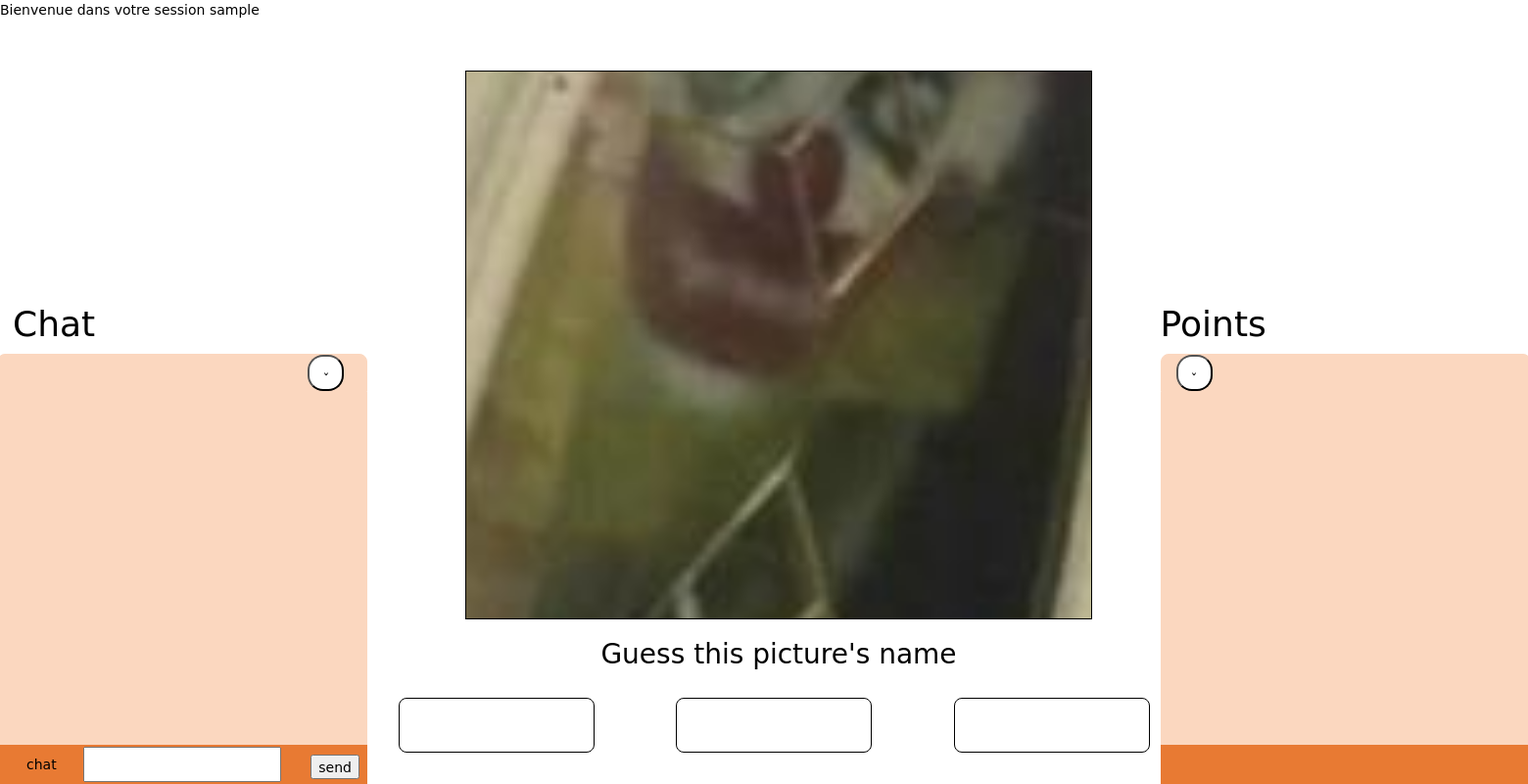
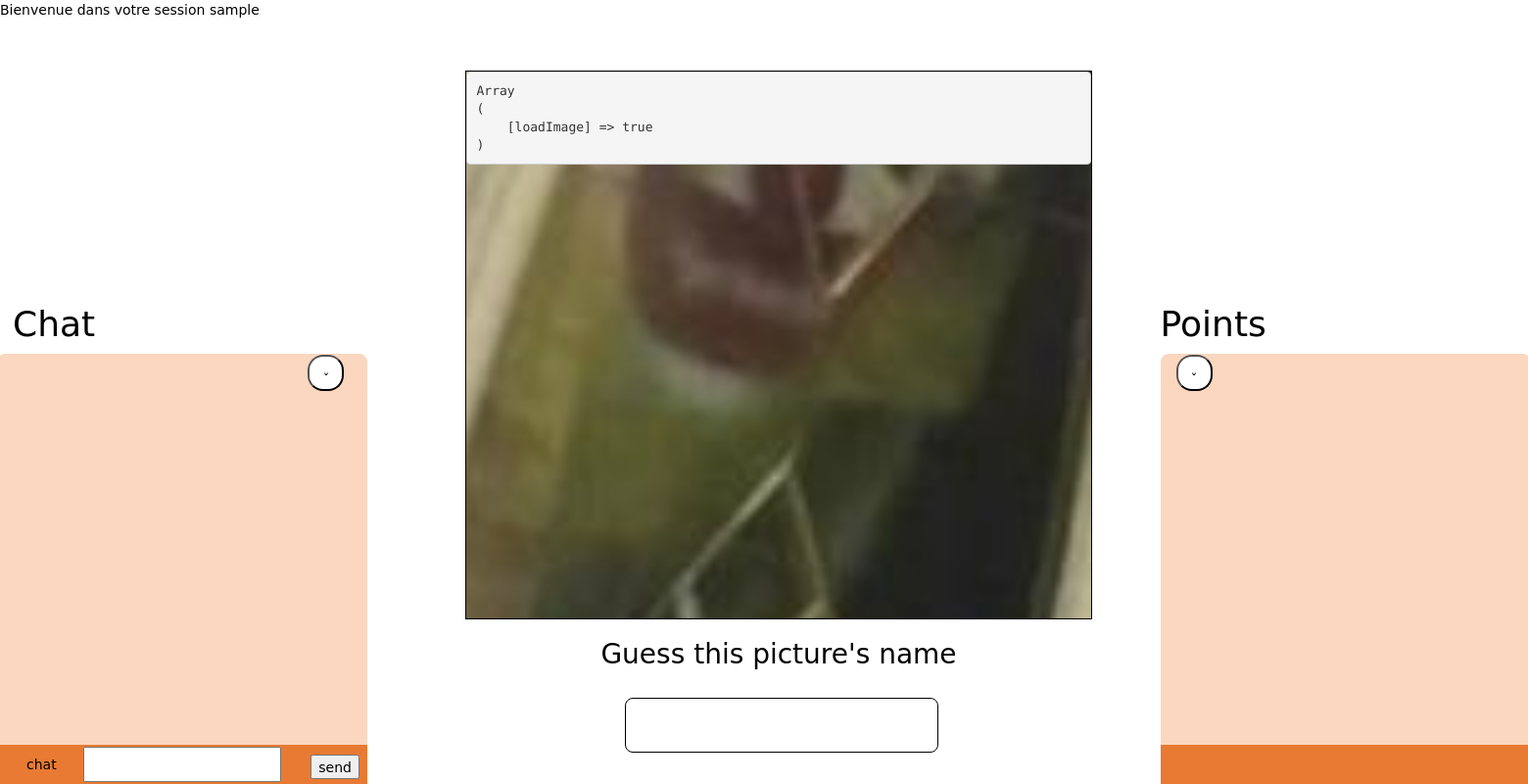
Before and after one commit to Lurente/module_151, a PHP site: page /session.php in a window 1560 px wide. Shown: the whole page at 98% size. Run offline with PHP 8.4, Linux system fonts and the light colour scheme; the visitor is signed in with stand-in values (Sample User, id 1); data that the repository does not hold is empty; some web fonts are replaced.

Commit message:
update to pc

```diff
--- a/assets/scss/main.css
+++ b/assets/scss/main.css
@@ -203,13 +203,13 @@
       margin-top: 2vh;
       font-size: 28px;
       text-align: center; }
-    .page-session .gameBackground .game .choicesDisplay {
+    .page-session .gameBackground .game .enterChoices {
       text-align: center; }
-      .page-session .gameBackground .game .choicesDisplay .col-md-4 {
+      .page-session .gameBackground .game .enterChoices .col-md-4 {
         border-radius: 1vh;
-        margin: 4vh 5.2vh 4vh 5.2vh;
+        margin: 4vh 34vh;
         border: 1px solid black;
-        width: 25vh;
+        width: 40vh;
         height: 7vh; }
   .page-session .gameBackground .points {
     margin-right: 1.5vh;
--- a/assets/scss/main.scss
+++ b/assets/scss/main.scss
@@ -313,13 +313,13 @@
         font-size: 28px;
         text-align: center;
       }
-      .choicesDisplay{
+      .enterChoices{
         text-align: center;
         .col-md-4{
           border-radius: 1vh;
-          margin: 4vh 5.2vh 4vh 5.2vh ;
+          margin: 4vh 34vh ;
           border: 1px solid black;
-          width: 25vh;
+          width: 40vh;
           height: 7vh;
         }
       }
--- a/session.php
+++ b/session.php
@@ -7,6 +7,10 @@
     */
 
       require_once('includes/config.php');
+
+      if (!isset($_SESSION['pseudo'])) {
+        header('location:index.php');
+      }
 
       if (isset($_GET['refreshonlyChat']))
         {
@@ -34,7 +38,7 @@
 
         if (isset($_GET['refreshonlyPoints']))
           {
-            $allPoints = $db->query("SELECT points FROM points INNER JOIN compte ON points.id_compte = compte.id_compte ORDER BY points ASC");
+            $allPoints = $db->query("SELECT points, pseudo FROM points INNER JOIN compte ON points.id_compte = compte.id_compte ORDER BY points ASC");
                 while ($points = $allPoints->fetch()) {
                   echo "<b>".$points['pseudo'] . " : </b>";
                   echo $points['points'];
@@ -59,7 +63,7 @@
       <link rel="stylesheet" href="assets/scss/main.css">
       <link href="https://fonts.googleapis.com/css?family=Cabin+Sketch" rel="stylesheet">
     </head>
-    <body>
+    <body onload="loadImage()">
       <div class="page-session">
         <!--gameBackground-->
           <div class="gameBackground">
@@ -123,19 +127,9 @@
                     </div>
                   </div>
                 </div>
-                <div class="choicesDisplay">
+                <div class="enterChoices">
                   <div class="row">
-                    <div class="col-md-4 firstChoice">
-                      <?php
-
-                      ?>
-                    </div>
-                    <div class="col-md-4 secondChoice">
-                      <?php
-
-                      ?>
-                    </div>
-                    <div class="col-md-4 thirdChoice">
+                    <div class="col-md-4">
                       <?php
 
                       ?>
@@ -218,7 +212,7 @@
           });
         }
 
-
+        setInterval(loadImage, 10000);
 
         function loadImage() {
           $.ajax({
@@ -230,7 +224,8 @@
               }
           });
         }
-/*
+
+      /*
       setInterval(pointsRefresh, 2000);
 
       function pointsRefresh() {
--- a/traitement.php
+++ b/traitement.php
@@ -126,7 +126,7 @@
     }
   }
 
-  if (isset($_GET['loadImage']))
+  if (isset($_POST['loadImage']))
     {
       try
         {
@@ -142,51 +142,10 @@
         $imageName = $curImg->nom;
         $imageUrl = $curImg->url;
 
-        $insertImage = $db->prepare("INSERT INTO partie (current_image,current_image_url) VALUES :currentImage, :currentImageUrl");
-        $insertImage->bindParam(":currentImage", $imageName);
-        $insertImage->bindParam(":currentImageUrl", $imageUrl);
-        $insertImage->execute();
-
-        $currentImage = $db->query("SELECT current_image,current_image_url FROM partie");
-        $curPartie = $currentImage->fetch(PDO::FETCH_OBJ);
-        $currentImageUrl = $curPartie->current_image_url;
-        $currentImageName= $curPartie->current_image;
-
-        echo "<img src='$currentImageUrl'>";
+        echo "<img src='$imageUrl'>";
       }
       catch(PDOException $e){
         die('Une erreur est survenue ! ' . $e->getMessage());
       }
     }
-
-    if (isset($_GET['updateImage']))
-      {
-        try
-          {
-          $numeroImage = rand (1, 10);
-
-          $searchImage = $db->query("SELECT id_image FROM images WHERE id_image=:id_image");
-          $searchImage->bindParam(":id_image", $numeroImage);
-          $searchImage->execute();
-
-          $newImage = $searchImage->fetch(PDO::FETCH_OBJ);
-          $newImageName = $newImage->current_image;
-          $newImageUrl = $newImage->current_image_url;
-
-          $updateImage = $db->prepare("UPDATE partie SET current_image = :current_image, current_image_url =:current_image_url WHERE id_image=:id_image");
-          $updateImage->bindParam(":currentImage", $imageName);
-          $updateImage->bindParam(":currentImageUrl", $imageUrl);
-
-          $currentImage = $db->query("SELECT current_image,current_image_url FROM partie");
-          $curPartie = $currentImage->fetch(PDO::FETCH_OBJ);
-          $currentImageUrl = $curPartie->current_image_url;
-          $currentImageName= $curPartie->current_image;
-
-          echo "<img src='$currentImageUrl'>";
-        }
-        catch(PDOException $e){
-          die('Une erreur est survenue ! ' . $e->getMessage());
-        }
-      }
-
 ?>
```
Also changed, not shown: 1 other file.
